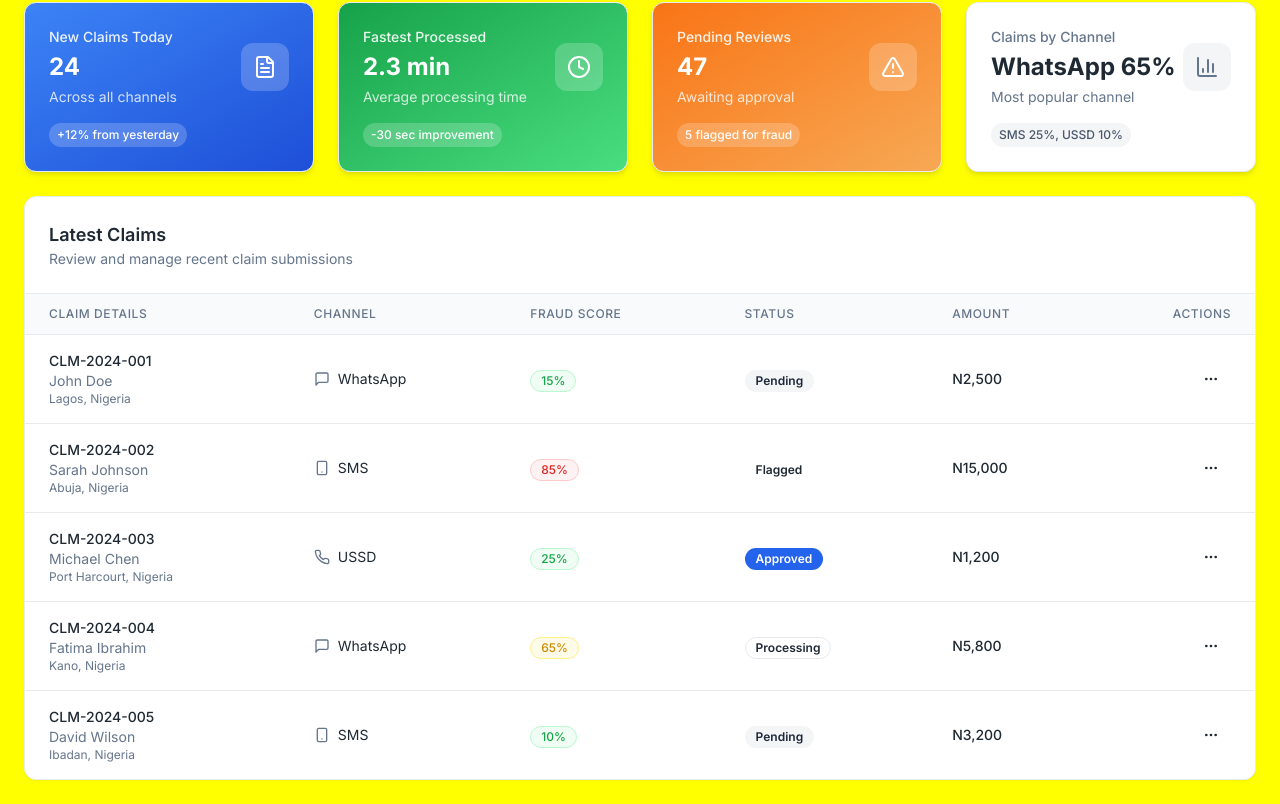
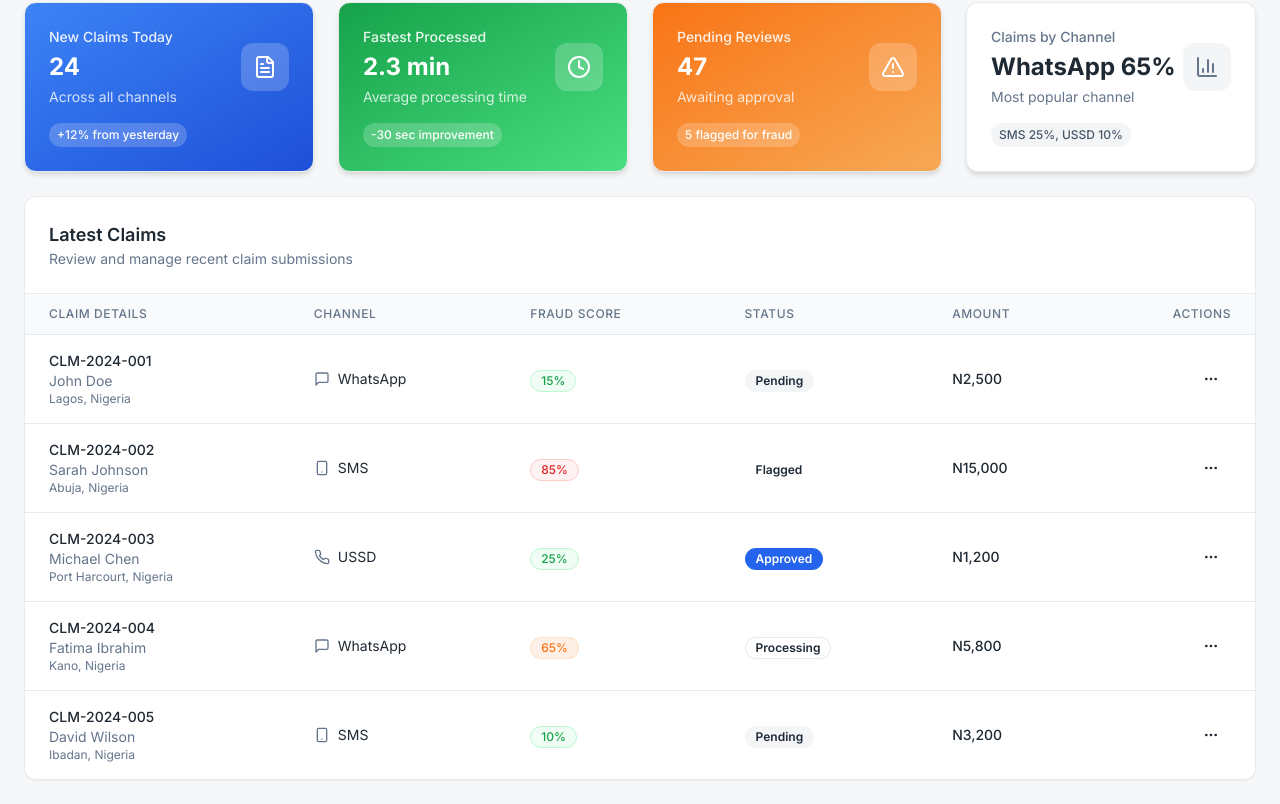
Before and after one commit to HumairaAisha/insure-dash-assist, a React (Vite) app: page / in a window 1280 px wide. Shown: the part 318-1122 px from the top of the page. Built offline with nearby package versions, Linux system fonts and the light colour scheme.

Commit message:
Update background color
Change yellow background colors to a more professional shade.

```diff
--- a/src/index.css
+++ b/src/index.css
@@ -7,7 +7,7 @@
 @layer base {
   :root {
     /* Core Brand Colors - Insurance Theme */
-    --background: 248 250 252%; /* Soft gray-blue background */
+    --background: 220 15% 97%; /* Professional white-gray background */
     --foreground: 210 24% 16%; /* Dark blue-gray text */
 
     /* Trust Blue - Primary brand color */
@@ -169,7 +169,7 @@
 
   /* Status Badges */
   .status-pending {
-    @apply bg-yellow-100 text-yellow-800 border border-yellow-200;
+    @apply bg-alert-orange-bg text-alert-orange border border-alert-orange-light/20;
   }
 
   .status-approved {
@@ -190,7 +190,7 @@
   }
 
   .fraud-medium {
-    @apply text-yellow-600 bg-yellow-50 border-yellow-200;
+    @apply text-alert-orange bg-alert-orange-bg border-alert-orange-light/20;
   }
 
   .fraud-high {
```
